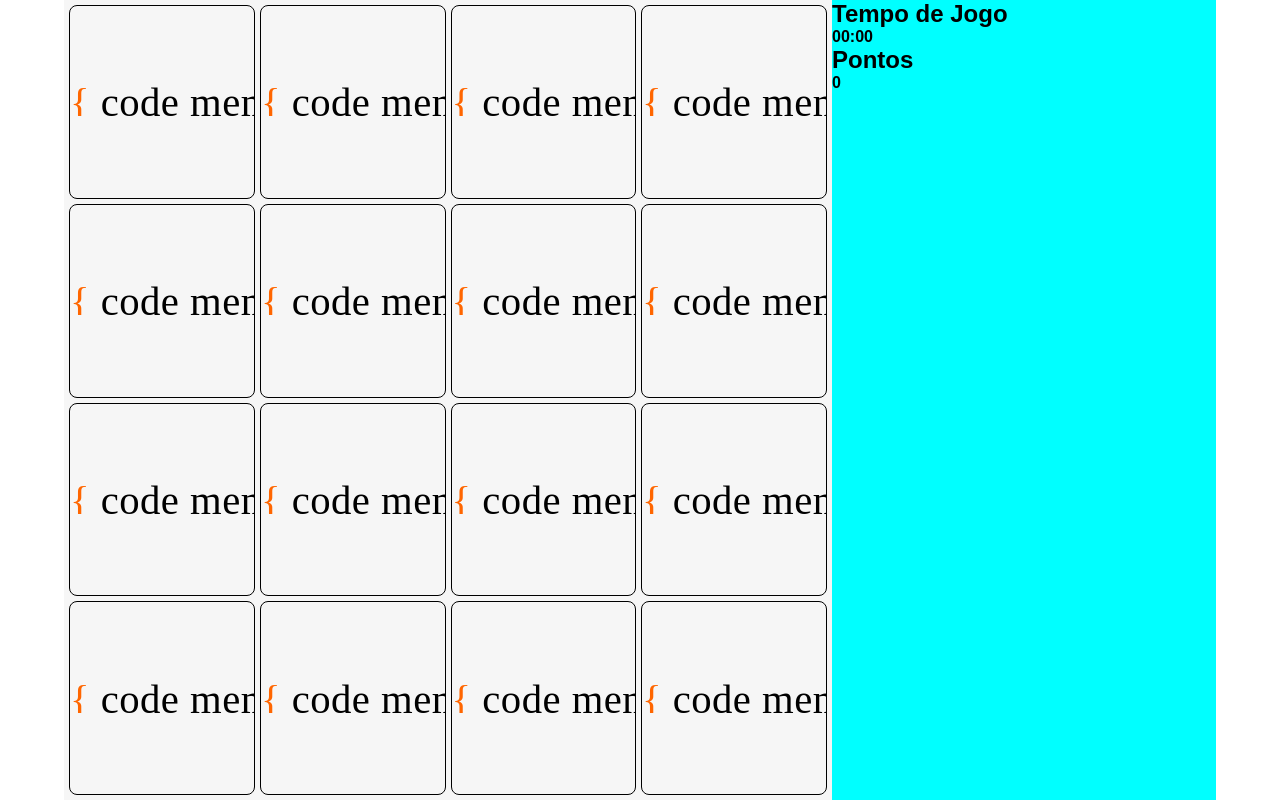
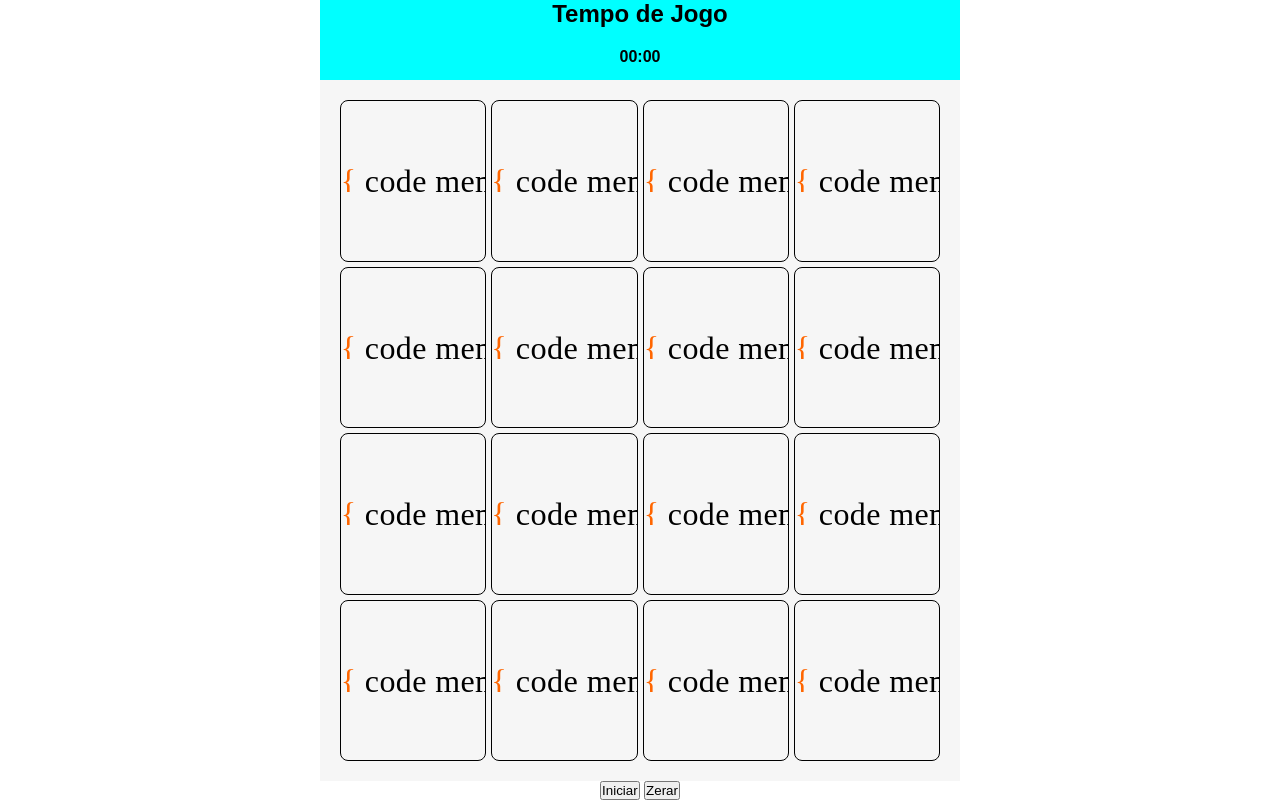
Before and after one commit to cezarmezzalirasenac/uc02-atividade-avaliativa-jogo-memoria, a plain HTML site: page index.html in a window 1280 px wide. Drawn offline with Linux system fonts and the light colour scheme.

Commit message:
Ajuste layout página

```diff
--- a/index.html
+++ b/index.html
@@ -1,19 +1,29 @@
 <!DOCTYPE html>
 <html lang="en">
+
 <head>
   <meta charset="UTF-8">
   <meta name="viewport" content="width=device-width, initial-scale=1.0">
   <title>Jogo da Memória</title>
-  <link rel="stylesheet" href="styles.css">
+  <link rel="stylesheet" href="./styles.css">
 </head>
+
 <body>
-  <div id="root"></div>
-  <div id="results">
-    <h2>Tempo de Jogo</h2>
-    <h4 id="timer">00:00</h4>
-    <h2>Pontos</h2>
-    <h4 id="points">0</h4>
+  <div id="content">
+    <div id="results">
+      <h2>Tempo de Jogo</h2>
+      <h4 id="timer">00:00</h4>
+      <h2>Pontos</h2>
+      <h4 id="points">0</h4>
+    </div>
+    <div id="root"></div>
+    <div id="controls">
+      <button id="start-btn">Iniciar</button>
+      <button id="stop-btn">Zerar</button>
+    </div>
   </div>
-  <script src="script.js"></script>
+
+  <script src="./script.js"></script>
 </body>
+
 </html>
--- a/script.js
+++ b/script.js
@@ -24,6 +24,10 @@ let minutes = 0
 let hours = 0
 let timerInterval
 let timerRunning = false
+let cardsTurned = 0
+let lastCardFlippedId = null
+let points = 0
+const divPoints = document.getElementById("points")
 
 const addZero = (number) => {
     return number < 10 ? `0${number}` : number
@@ -47,19 +51,6 @@ const startTimer = () => {
         timer.innerHTML = `${formattedHours}:${formattedMinutes}:${formattedSeconds}`
     }, 1000)
 }
-
-const turnCardDown = (cardId) => {
-    const elementId = `card-number-${cardId}`
-    const card = document.getElementById(elementId)
-    card.classList.add("card-turned-down")
-    card.innerHTML = ''
-    card.addEventListener("click", turnCardUp)
-}
-
-let cardsTurned = 0
-let lastCardFlippedId = null
-let points = 0
-const divPoints = document.getElementById("points")
 
 const turnCardDownTimeout = (currentCardId) => {
     setTimeout(() => {
@@ -99,7 +90,15 @@ const turnCardUp = (event) => {
 
 }
 
-function addCards(itemCount) {
+const turnCardDown = (cardId) => {
+    const elementId = `card-number-${cardId}`
+    const card = document.getElementById(elementId)
+    card.classList.add("card-turned-down")
+    card.innerHTML = ''
+    card.addEventListener("click", turnCardUp)
+}
+
+function createCardsOnScreen(itemCount) {
     for (let i = 0; i < itemCount; i++) {
         const cardDiv = document.createElement("div")
         cardDiv.addEventListener("click", turnCardUp)
@@ -111,7 +110,4 @@ function addCards(itemCount) {
     }
 }
 
-
-
-
-addCards(randomCardsList.length)
+createCardsOnScreen(randomCardsList.length)
--- a/styles.css
+++ b/styles.css
@@ -34,15 +34,24 @@ body {
   font-family: Arial, Helvetica, sans-serif;
 }
 
+#content {
+  width: 50vw;
+  height: 100vh;
+  display: flex;
+  flex-direction: column;
+  align-items: center;
+  justify-content: center;
+}
+
 #root {
-  width: 60vw;
+  width: 100%;
   height: 100%;
   background-color: #f6f6f6;
   display: grid;
   grid-template-columns: repeat(4, 3fr);
   grid-template-rows: repeat(4, 3fr);
   gap: 5px;
-  padding: 5px;
+  padding: 20px;
 }
 
 .card {
@@ -70,7 +79,11 @@ img {
 }
 
 #results {
-  width: 30vw;
-  height: 100%;
+  width: 100%;
+  height: 10vh;
   background-color: aqua;
+  display: flex;
+  flex-direction: column;
+  align-items: center;
+  gap: 20px;
 }
```
